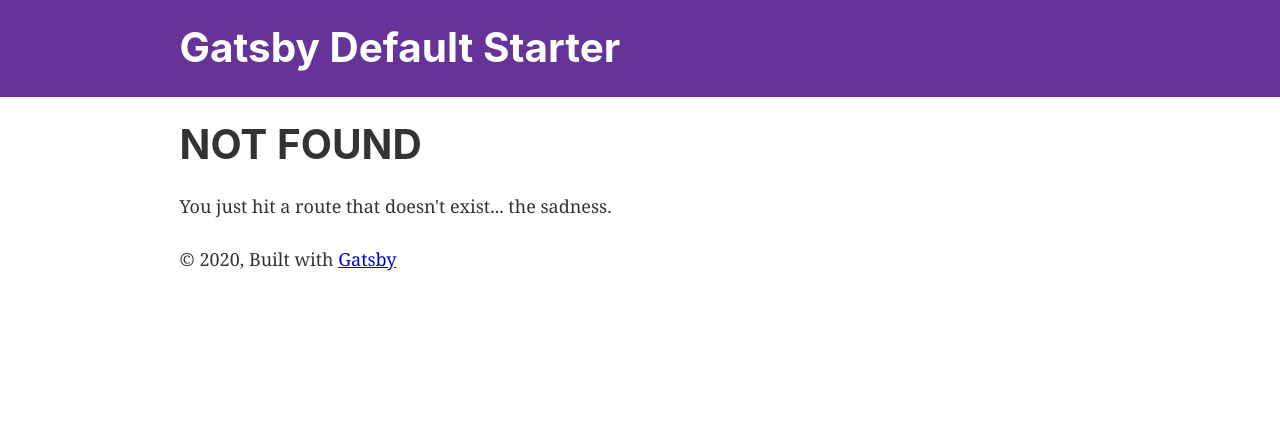
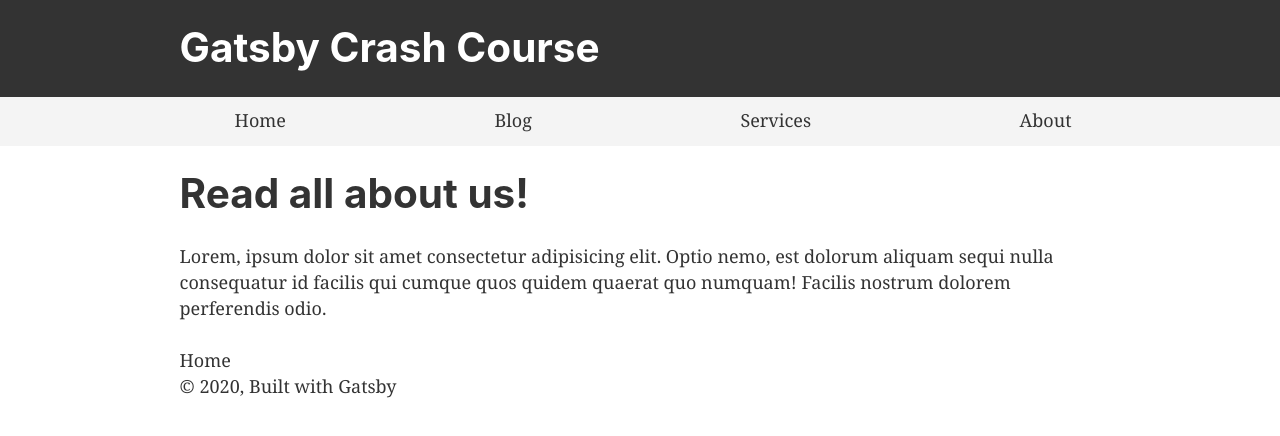
Before and after one commit to orencolearningclub/gatsby_cc, a Gatsby site: page /about in a window 1280 px wide. Before the commit this address had no page. Built offline with nearby package versions, Linux system fonts and the light colour scheme; Gatsby itself is replaced by a stand-in of ours.

Commit message:
Blog page working. Blog post not yet working.

```diff
--- a/gatsby-config.js
+++ b/gatsby-config.js
@@ -1,18 +1,27 @@
 module.exports = {
   siteMetadata: {
-    title: `Gatsby Default Starter`,
-    description: `Kick off your next, great Gatsby project with this default starter. This barebones starter ships with the main Gatsby configuration files you might need.`,
-    author: `@gatsbyjs`,
+    title: `Gatsby Crash Course`,
+    description: `Brad Traversy Gatsby Crash Course.`,
+    author: `dan@orencolearningclub.com`,
   },
   plugins: [
     `gatsby-plugin-react-helmet`,
+    `gatsby-plugin-catch-links`,
     {
       resolve: `gatsby-source-filesystem`,
       options: {
-        name: `images`,
-        path: `${__dirname}/src/images`,
+        name: `pages`,
+        path: `${__dirname}/src/pages`,
       },
     },
+      {
+        resolve: `gatsby-source-filesystem`,
+        options: {
+          name: `images`,
+          path: `${__dirname}/src/images`,
+        },
+    },
+    `gatsby-transformer-remark`,
     `gatsby-transformer-sharp`,
     `gatsby-plugin-sharp`,
     {
--- a/package.json
+++ b/package.json
@@ -7,11 +7,13 @@
   "dependencies": {
     "gatsby": "^2.21.37",
     "gatsby-image": "^2.4.4",
+    "gatsby-plugin-catch-links": "^2.3.3",
     "gatsby-plugin-manifest": "^2.4.5",
     "gatsby-plugin-offline": "^3.2.3",
     "gatsby-plugin-react-helmet": "^3.3.1",
     "gatsby-plugin-sharp": "^2.6.4",
-    "gatsby-source-filesystem": "^2.3.4",
+    "gatsby-source-filesystem": "^2.3.8",
+    "gatsby-transformer-remark": "^2.8.13",
     "gatsby-transformer-sharp": "^2.5.2",
     "prop-types": "^15.7.2",
     "react": "^16.12.0",
--- a/src/components/header.js
+++ b/src/components/header.js
@@ -5,8 +5,8 @@
 const Header = ({ siteTitle }) => (
   <header
     style={{
-      background: `rebeccapurple`,
-      marginBottom: `1.45rem`,
+      background: `#333`,
+      marginBottom: `0`,
     }}
   >
     <div
--- a/src/components/layout.css
+++ b/src/components/layout.css
@@ -42,6 +42,8 @@
 a {
   background-color: transparent;
   -webkit-text-decoration-skip: objects;
+  color: #333;
+  text-decoration: none;
 }
 a:active,
 a:hover {
--- a/src/components/layout.js
+++ b/src/components/layout.js
@@ -10,6 +10,7 @@
 import { useStaticQuery, graphql } from "gatsby"
 
 import Header from "./header"
+import Menu from "./menu"
 import "./layout.css"
 
 const Layout = ({ children }) => {
@@ -26,6 +27,7 @@
   return (
     <>
       <Header siteTitle={data.site.siteMetadata.title} />
+      <Menu />
       <div
         style={{
           margin: `0 auto`,
--- /dev/null
+++ b/src/components/menu.js
@@ -0,0 +1,27 @@
+import { Link } from "gatsby"
+import PropTypes from "prop-types"
+import React from "react"
+
+const Menu = () => (
+  <div
+    style={{
+      background: '#f4f4f4',
+      paddingTop: '10px',
+      textDecoration: 'none'
+    }}
+  >
+    <ul style={{
+      listStyle: 'none',
+      display: 'flex',
+      justifyContent: 'space-evenly'
+    }}>
+      <li><Link to="/">Home</Link></li>
+      <li><Link to="/blog">Blog</Link></li>
+      <li><Link to="/services">Services</Link></li>
+      <li><Link to="/about">About</Link></li>
+    </ul>
+
+  </div>
+)
+
+export default Menu
--- /dev/null
+++ b/src/pages/about.js
@@ -0,0 +1,17 @@
+import React from "react"
+import { Link } from "gatsby"
+
+import Layout from "../components/layout"
+import SEO from "../components/seo"
+
+const AboutPage = () => (
+  <Layout>
+    <SEO title="About Us" />
+    <h1>Read all about us!</h1>
+    <p>Lorem, ipsum dolor sit amet consectetur adipisicing elit. Optio nemo, est dolorum aliquam sequi nulla consequatur id facilis qui cumque quos quidem quaerat quo numquam! Facilis nostrum dolorem perferendis odio.
+    </p>
+    <Link to="/">Home</Link>
+  </Layout>
+)
+
+export default AboutPage
--- /dev/null
+++ b/src/pages/blog.js
@@ -0,0 +1,45 @@
+import React from "react"
+import { Link } from "gatsby"
+
+import Layout from "../components/layout"
+import SEO from "../components/seo"
+
+const BlogPage = ({data}) => (
+  <Layout>
+    <SEO title="Blog" />
+    <h1>Latest Posts</h1>
+    {data.allMarkdownRemark.edges.map(post => (
+        <div key={ post.node.id }>
+            <h3>{post.node.frontmatter.title}</h3>
+            <small>Posted by {post.node.frontmatter.author} on {post.node.frontmatter.date}</small>
+            <br/>
+            <br/>
+            <Link to={post.node.frontmatter.path}>Read More</Link>
+            <br/>
+            <br/>
+        </div>
+    ))}
+
+    <Link to="/">Home</Link>
+  </Layout>
+)
+
+export const pageQuery = graphql`
+ query BlogIndexQuery {
+     allMarkdownRemark {
+         edges {
+             node {
+                 id
+                 frontmatter {
+                     path
+                     title
+                     date
+                     author
+                 }
+             }
+         }
+     }
+ }
+`
+
+export default BlogPage
```
Also changed, not shown: src/pages/2020-05-31 post-one/index.md (added, +8 -0 lines), src/pages/2020-05-31 post-two/index.md (added, +8 -0 lines), src/pages/services.js (added, +16 -0 lines), 1 other file.
